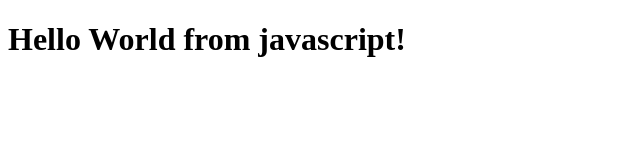
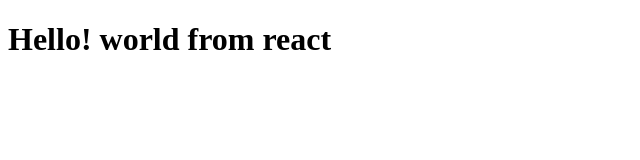
Before and after one commit to Karan-Bharti1/Understanding-react, a plain HTML site: page index.html in a window 1280 px wide. Shown: the whole page, without its empty margins (0-640 px from the left). Drawn offline with nearby package versions, Linux system fonts and the light colour scheme.

Commit message:
feat: Writing hello world program in react

```diff
--- a/index.html
+++ b/index.html
@@ -8,11 +8,12 @@
 <body>
    <div id="root" ></div>
 
-    <script>
-        const heading=document.createElement("h1")
-        heading.innerHTML="Hello World from javascript!"
-        const root=document.getElementById("root")
-        root.appendChild(heading)
-    </script>
+   <script crossorigin src="https://unpkg.com/react@18/umd/react.development.js"></script>
+<script crossorigin src="https://unpkg.com/react-dom@18/umd/react-dom.development.js"></script>
+<script>
+   const heading=React.createElement("h1",{},"Hello! world from react")
+   const root=ReactDOM.createRoot(document.getElementById("root"))
+   root.render(heading)
+</script>
 </body>
 </html>
```
